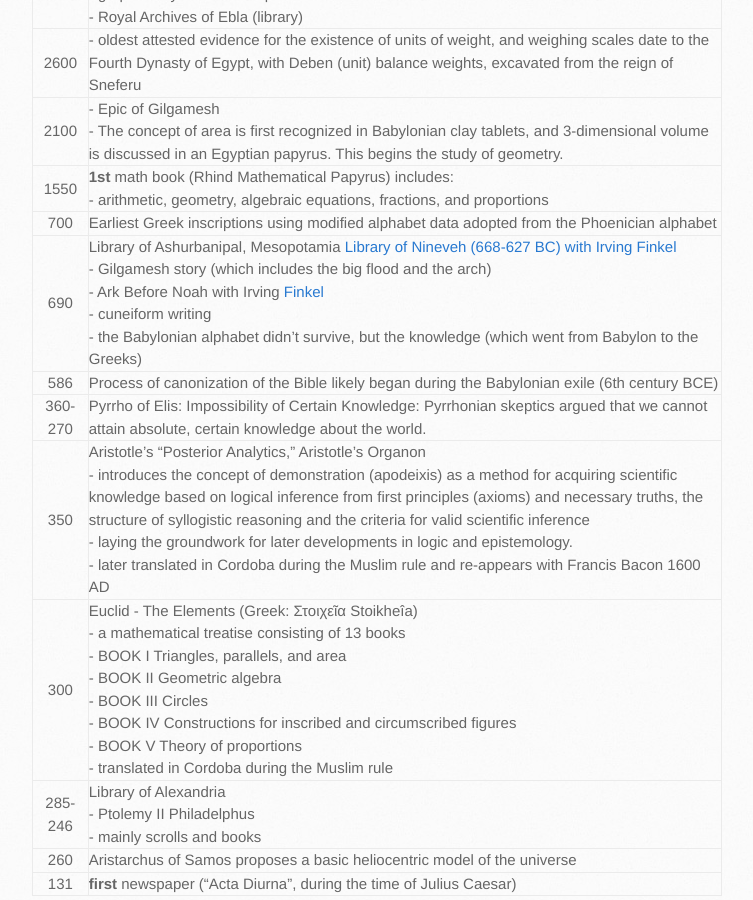
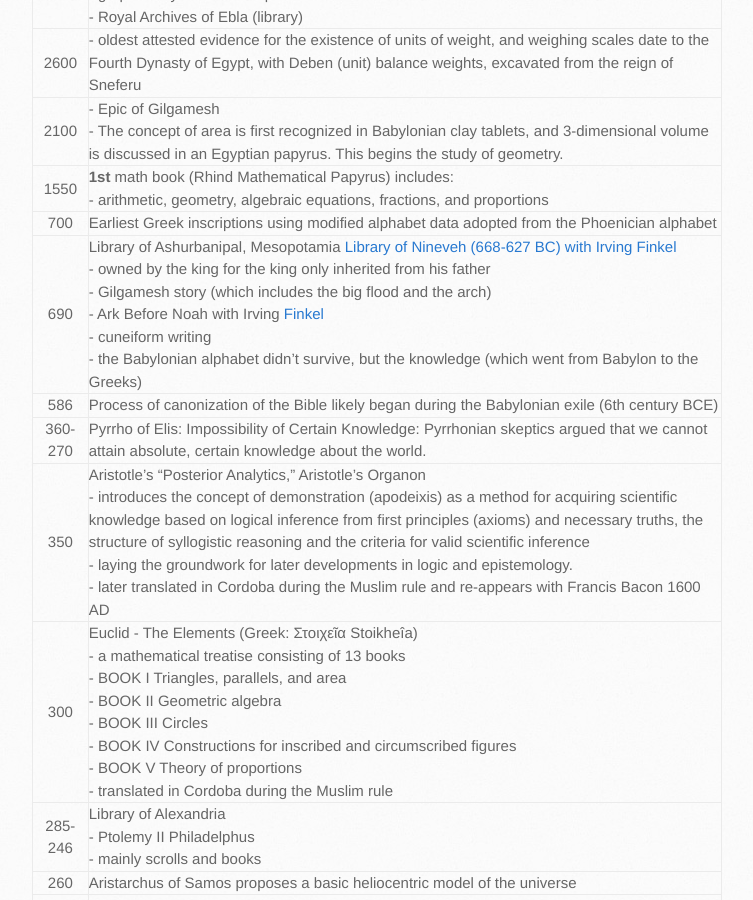
Before and after one commit to trumpfheller/trumpfheller.github.io, a Jekyll site: the page built from epistemologicalTree.md, in a window 1280 px wide and 900 px high, scrolled down 1034 px. Shown: the whole window, without its empty margins (128-881 px from the left). Built offline with Jekyll 4.4.1, drawn with Linux system fonts in a browser that asks for light colours.

Commit message:
Update epistemologicalTree.md

```diff
--- a/epistemologicalTree.md
+++ b/epistemologicalTree.md
@@ -29,7 +29,7 @@ layout: default
 | 2100 | - Epic of Gilgamesh<br>- The concept of area is first recognized in Babylonian clay tablets, and 3-dimensional volume is discussed in an Egyptian papyrus. This begins the study of geometry. |
 | 1550 | **1st** math book (Rhind Mathematical Papyrus) includes:<br>- arithmetic, geometry, algebraic equations, fractions, and proportions |
 | 700 | Earliest Greek inscriptions using modified alphabet data adopted from the Phoenician alphabet |
-| 690 | Library of Ashurbanipal, Mesopotamia [Library of Nineveh (668-627 BC) with Irving Finkel](https://www.youtube.com/live/Ls9JkxFEB9g) <br> - Gilgamesh story (which includes the big flood and the arch)<br> - Ark Before Noah with Irving [Finkel](https://youtu.be/s_fkpZSnz2I?si=e-UB304xbIPUhBA1) <br> - cuneiform writing <br> - the Babylonian alphabet didn't survive, but the knowledge (which went from Babylon to the Greeks) |
+| 690 | Library of Ashurbanipal, Mesopotamia [Library of Nineveh (668-627 BC) with Irving Finkel](https://www.youtube.com/live/Ls9JkxFEB9g) <br> - owned by the king for the king only inherited from his father<br> - Gilgamesh story (which includes the big flood and the arch)<br> - Ark Before Noah with Irving [Finkel](https://youtu.be/s_fkpZSnz2I?si=e-UB304xbIPUhBA1) <br> - cuneiform writing <br> - the Babylonian alphabet didn't survive, but the knowledge (which went from Babylon to the Greeks) |
 | 586 | Process of canonization of the Bible likely began during the Babylonian exile (6th century BCE) |
 | 360-270 | Pyrrho of Elis:  Impossibility of Certain Knowledge: Pyrrhonian skeptics argued that we cannot attain absolute, certain knowledge about the world.
 | 350 | Aristotle's "Posterior Analytics," Aristotle's Organon<br>- introduces the concept of demonstration (apodeixis) as a method for acquiring scientific knowledge based on logical inference from first principles (axioms) and necessary truths, the structure of syllogistic reasoning and the criteria for valid scientific inference<br>- laying the groundwork for later developments in logic and epistemology.<br>- later translated in Cordoba during the Muslim rule and re-appears with Francis Bacon 1600 AD |
```
